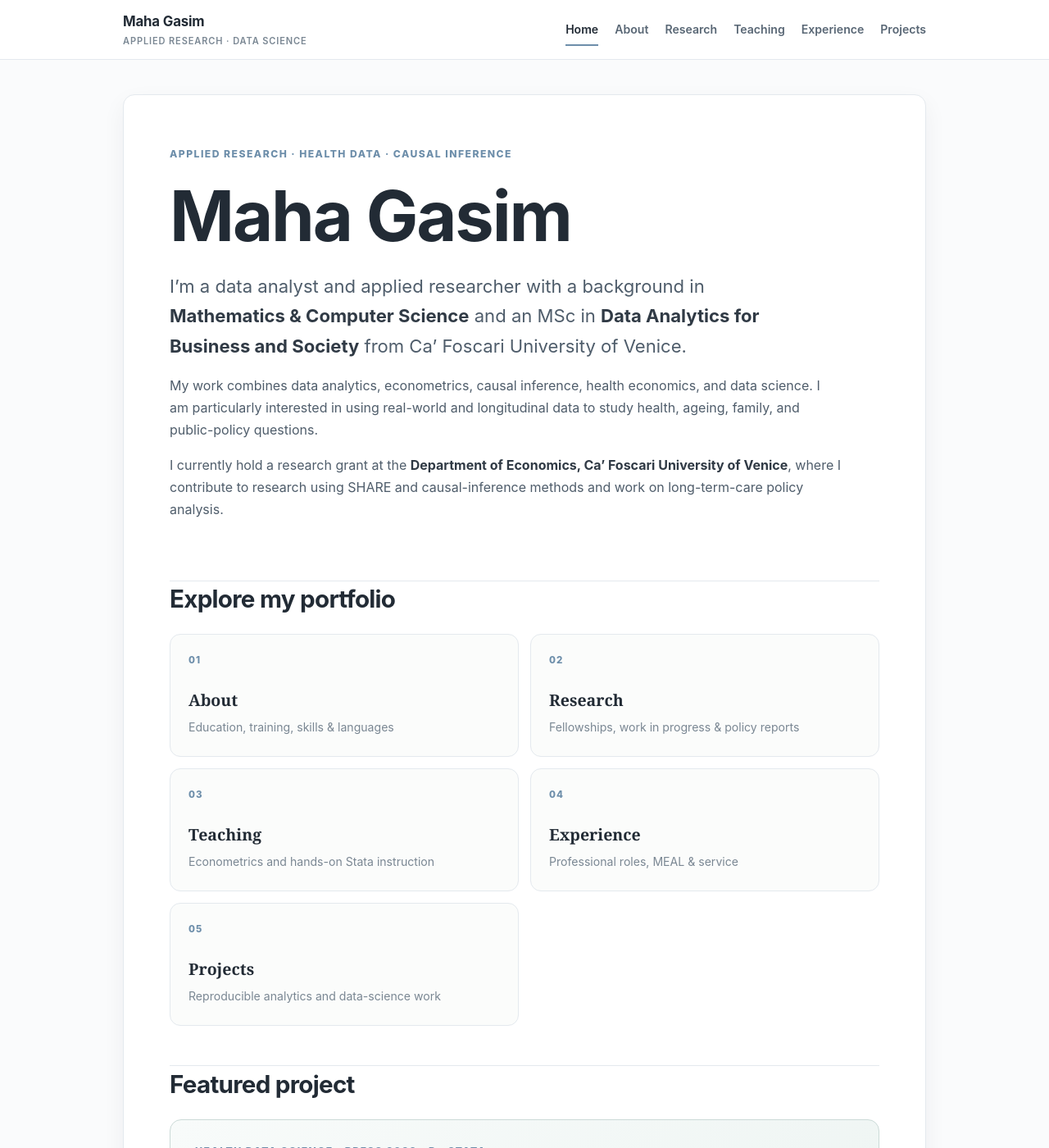
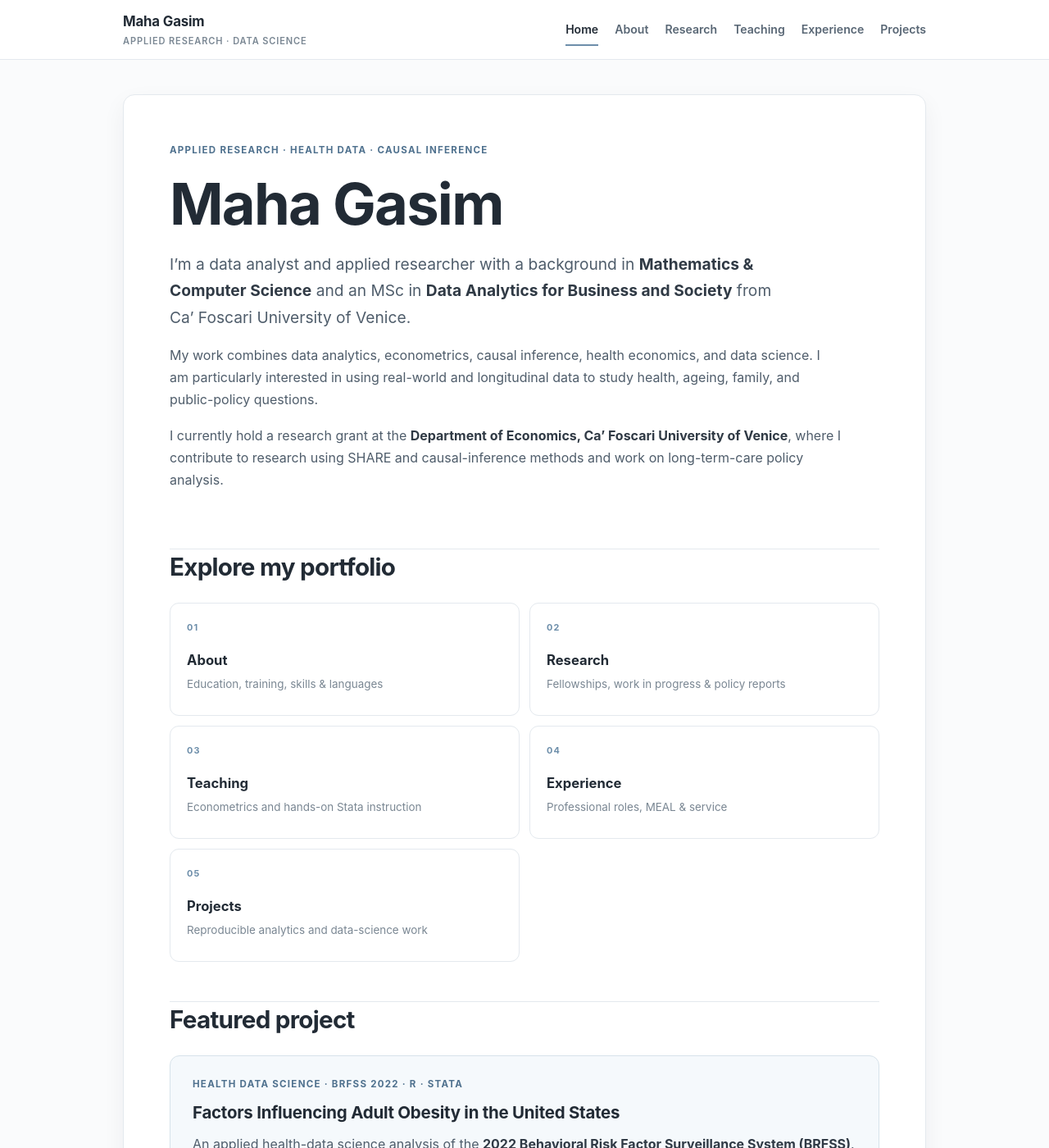
Before and after one commit to mahagasim/mahagasim.github.io, a Jekyll site: the page built from index.md, in a window 1280 px wide and 1400 px high. Shown: the whole window at 82% size. Built offline with Jekyll 4.4.1, drawn with Linux system fonts in a browser that asks for light colours.

Commit message:
Refine homepage cards and accents

```diff
--- a/assets/css/components.css
+++ b/assets/css/components.css
@@ -1,124 +1,132 @@
 .hero {
-  padding: 6px 0 8px;
+  padding: 2px 0 6px;
   max-width: 820px;
 }
 
 .eyebrow {
-  margin: 0 0 0.8rem !important;
-  color: var(--accent) !important;
-  font-size: 0.76rem !important;
-  font-weight: 800;
-  letter-spacing: 0.12em;
+  margin: 0 0 0.72rem !important;
+  color: var(--accent-dark) !important;
+  font-size: 0.72rem !important;
+  font-weight: 700;
+  letter-spacing: 0.11em;
   text-transform: uppercase;
 }
 
 .hero h1 {
-  margin-bottom: 0.85rem;
-  font-size: clamp(3rem, 8vw, 5.3rem);
+  margin-bottom: 0.8rem;
+  font-size: clamp(2.75rem, 6.5vw, 4.4rem);
+  font-weight: 720;
 }
 
 .hero-lead {
-  max-width: 790px;
+  max-width: 760px;
   color: var(--ink-soft);
-  font-size: clamp(1.15rem, 2.6vw, 1.38rem);
-  line-height: 1.65;
+  font-size: clamp(1.05rem, 2.2vw, 1.2rem);
+  line-height: 1.7;
 }
 
 .portfolio-grid {
   display: grid;
   grid-template-columns: repeat(2, minmax(0, 1fr));
-  gap: 14px;
-  margin: 1.35rem 0 0.5rem;
+  gap: 12px;
+  margin: 1.25rem 0 0.4rem;
 }
 
 .portfolio-card {
   position: relative;
-  min-height: 150px;
-  padding: 22px 22px 20px;
+  min-height: 138px;
+  padding: 20px 20px 18px;
   border: 1px solid var(--line);
-  border-radius: 13px;
-  background: #fbfcfb;
+  border-radius: 11px;
+  background: #ffffff;
   color: var(--ink);
   text-decoration: none;
-  transition: transform 160ms ease, border-color 160ms ease, box-shadow 160ms ease;
+  transition: transform 150ms ease, border-color 150ms ease, box-shadow 150ms ease, background 150ms ease;
 }
 
 .portfolio-card:hover {
   transform: translateY(-2px);
-  border-color: #b9ceca;
-  box-shadow: 0 10px 24px rgba(24, 50, 74, 0.07);
+  border-color: #c6d5e0;
+  background: #fbfdff;
+  box-shadow: 0 8px 20px rgba(34, 43, 53, 0.055);
 }
 
 .portfolio-card span {
   display: block;
-  margin-bottom: 22px;
+  margin-bottom: 18px;
   color: var(--accent);
-  font-size: 0.72rem;
-  font-weight: 800;
+  font-size: 0.68rem;
+  font-weight: 700;
   letter-spacing: 0.1em;
 }
 
 .portfolio-card strong {
   display: block;
-  margin-bottom: 5px;
+  margin-bottom: 4px;
   color: var(--ink);
-  font-family: Georgia, "Times New Roman", serif;
-  font-size: 1.22rem;
+  font-family: inherit;
+  font-size: 1.04rem;
+  font-weight: 700;
 }
 
 .portfolio-card small {
   display: block;
   color: var(--muted);
-  font-size: 0.88rem;
+  font-size: 0.84rem;
   line-height: 1.5;
 }
 
 .featured-project {
-  margin-top: 1.3rem;
-  padding: 28px 30px;
-  border: 1px solid #cbdad7;
-  border-radius: 14px;
-  background: linear-gradient(135deg, #f8fbfa 0%, #edf4f2 100%);
+  margin-top: 1.25rem;
+  padding: 25px 27px;
+  border: 1px solid #d7e2ea;
+  border-radius: 12px;
+  background: #f5f9fc;
 }
 
 .featured-project h3 {
-  margin: 0 0 0.9rem;
-  font-size: 1.55rem;
+  margin: 0 0 0.8rem;
+  font-size: 1.28rem;
+  font-weight: 700;
 }
 
 .text-link {
   display: inline-block;
-  margin-top: 0.35rem;
+  margin-top: 0.25rem;
+  color: var(--accent-dark);
   font-weight: 700;
   text-decoration: none;
 }
 
+.text-link:hover { color: var(--ink); }
+
 .connect-links {
   display: flex;
   flex-wrap: wrap;
-  gap: 10px;
-  margin-top: 1.2rem;
+  gap: 9px;
+  margin-top: 1.1rem;
 }
 
 .connect-links a {
   display: inline-block;
-  padding: 8px 13px;
+  padding: 7px 12px;
   border: 1px solid var(--line);
   border-radius: 999px;
-  background: #fbfcfb;
-  color: var(--ink-soft);
-  font-size: 0.9rem;
-  font-weight: 650;
+  background: #ffffff;
+  color: #596775;
+  font-size: 0.86rem;
+  font-weight: 600;
   text-decoration: none;
 }
 
 .connect-links a:hover {
-  border-color: #b8cdca;
-  color: var(--accent);
+  border-color: #c6d5e0;
+  color: var(--accent-dark);
+  background: #fbfdff;
 }
 
 @media (max-width: 680px) {
   .portfolio-grid { grid-template-columns: 1fr; }
-  .portfolio-card { min-height: 130px; }
-  .featured-project { padding: 22px 20px; }
+  .portfolio-card { min-height: 122px; }
+  .featured-project { padding: 21px 19px; }
 }
```
